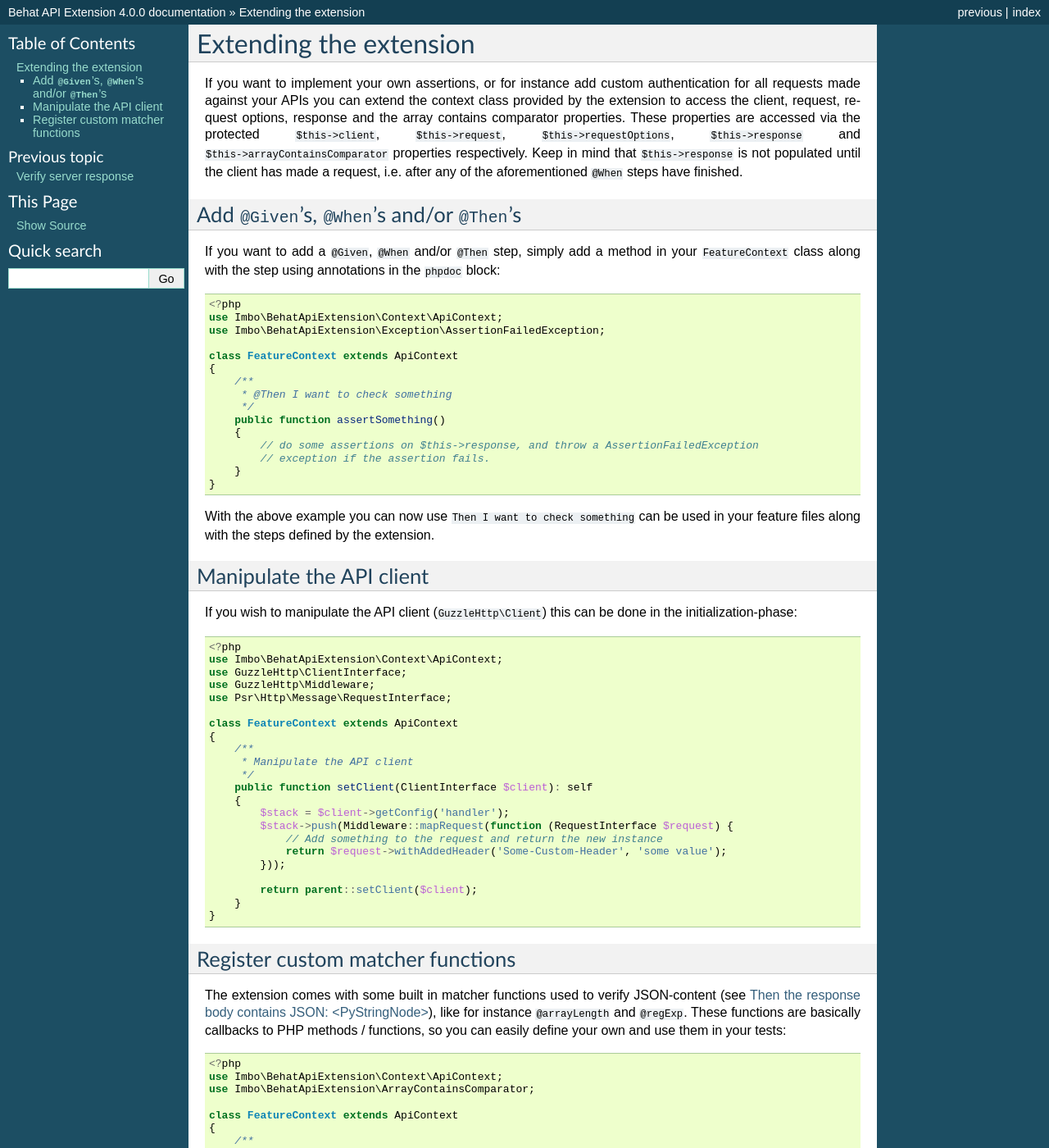
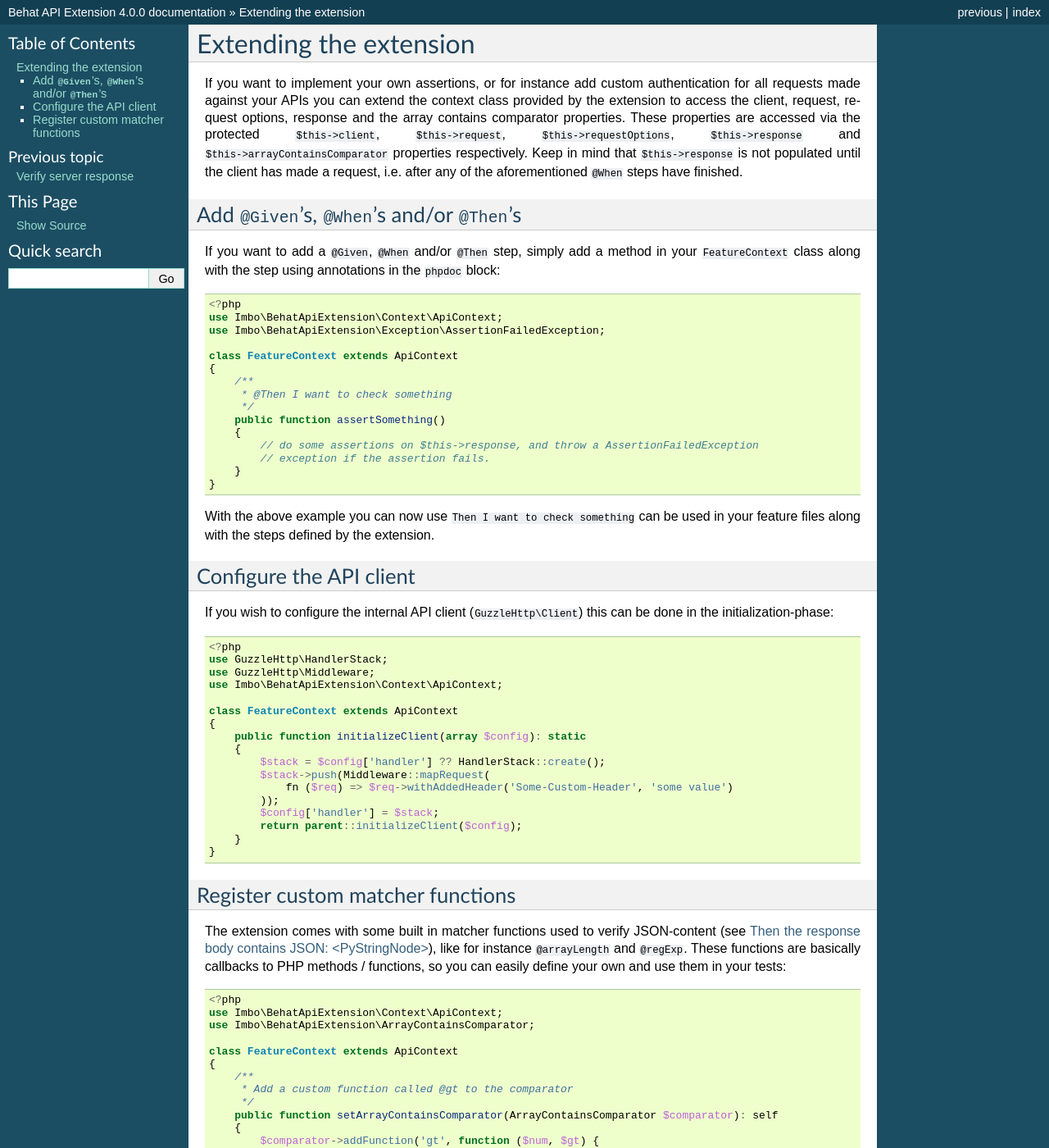
Before and after one commit to imbo/behat-api-extension, a Sphinx documentation site: the page built from docs/guide/extending-the-extension.rst, in a window 1280 px wide and 1400 px high. Shown: the whole window at 82% size. Built offline with Sphinx 7.4.7, drawn with Linux system fonts in a browser that asks for light colours.

Commit message:
Inject Guzzle configuration instead of the client itself
Resolves #127

```diff
--- a/docs/guide/extending-the-extension.rst
+++ b/docs/guide/extending-the-extension.rst
@@ -28,33 +28,28 @@
 
 With the above example you can now use ``Then I want to check something`` can be used in your feature files along with the steps defined by the extension.
 
-Manipulate the API client
--------------------------
+Configure the API client
+------------------------
 
-If you wish to manipulate the API client (``GuzzleHttp\Client``) this can be done in the initialization-phase:
+If you wish to configure the internal API client (``GuzzleHttp\Client``) this can be done in the initialization-phase:
 
 .. code-block:: php
 
     <?php
+    use GuzzleHttp\HandlerStack;
+    use GuzzleHttp\Middleware;
     use Imbo\BehatApiExtension\Context\ApiContext;
-    use GuzzleHttp\ClientInterface;
-    use GuzzleHttp\Middleware;
-    use Psr\Http\Message\RequestInterface;
 
     class FeatureContext extends ApiContext
     {
-        /**
-         * Manipulate the API client
-         */
-        public function setClient(ClientInterface $client): self
+        public function initializeClient(array $config): static
         {
-            $stack = $client->getConfig('handler');
-            $stack->push(Middleware::mapRequest(function (RequestInterface $request) {
-                // Add something to the request and return the new instance
-                return $request->withAddedHeader('Some-Custom-Header', 'some value');
-            }));
-
-            return parent::setClient($client);
+            $stack = $config['handler'] ?? HandlerStack::create();
+            $stack->push(Middleware::mapRequest(
+                fn ($req) => $req->withAddedHeader('Some-Custom-Header', 'some value')
+            ));
+            $config['handler'] = $stack;
+            return parent::initializeClient($config);
         }
     }
 
```
Also changed, not shown: 8 other files.
